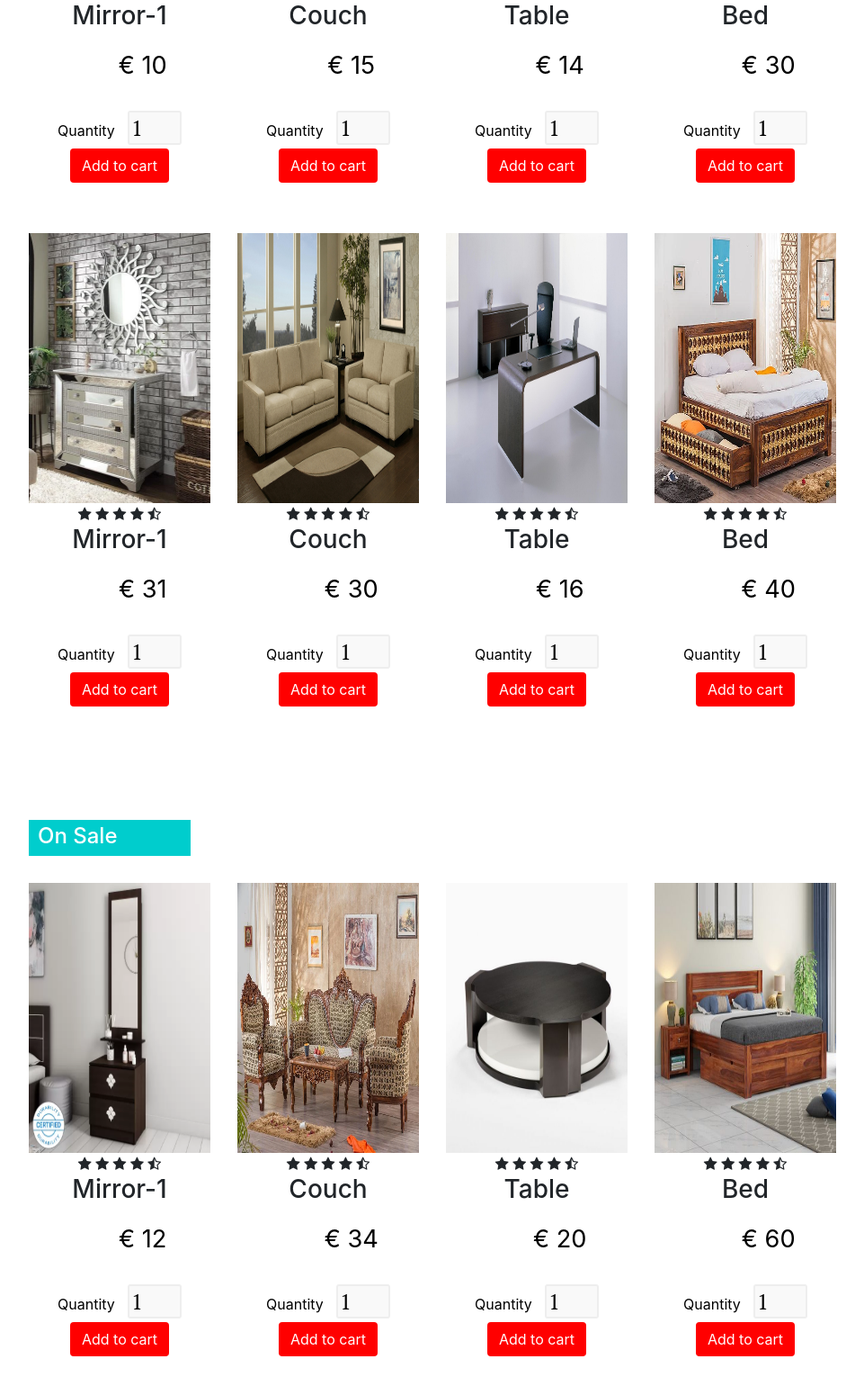
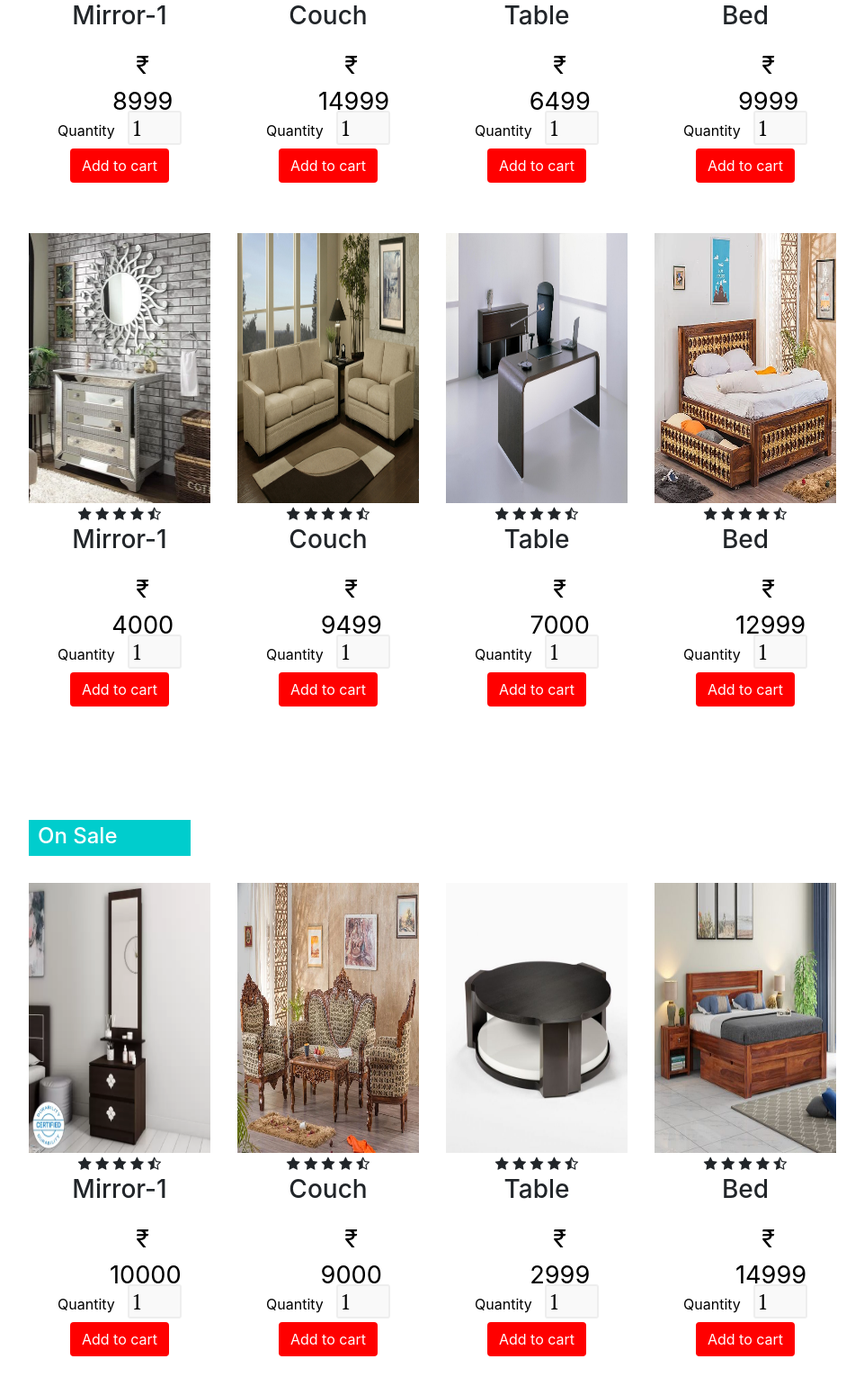
Before and after one commit to sumanmandal78/suman_store, a plain HTML site: page index.html in a window 1280 px wide. Shown: the part 1671-3221 px from the top of the page at 90% size, without its empty margins (159-1120 px from the left). Drawn offline with nearby package versions, Linux system fonts and the light colour scheme.

Commit message:
Update index.html

```diff
--- a/index.html
+++ b/index.html
@@ -145,7 +145,7 @@
 			<h3>Mirror-1</h3>
 			<div class="product-description" data-name="Mirror" data-price="10">
 
-				<p class="product-price">&euro; 10</p>
+				<p class="product-price">&#8377; 8999</p>
 				<form class="add-to-cart" action="cart.html" method="post">
 							<div>
 								<label for="qty-2">Quantity</label>
@@ -187,7 +187,7 @@
 			<h3>Couch</h3>
 			<div class="product-description" data-name="Couch" data-price="15">
 
-				<p class="product-price">&euro; 15</p>
+				<p class="product-price">&#8377; 14999</p>
 				<form class="add-to-cart" action="cart.html" method="post">
 							<div>
 								<label for="qty-2">Quantity</label>
@@ -230,7 +230,7 @@
 			<h3>Table</h3>
 			<div class="product-description" data-name="Table" data-price="14">
 
-				<p class="product-price">&euro; 14</p>
+				<p class="product-price">&#8377; 6499</p>
 				<form class="add-to-cart" action="cart.html" method="post">
 							<div>
 								<label for="qty-2">Quantity</label>
@@ -273,7 +273,7 @@
 			<h3>Bed</h3>
 			<div class="product-description" data-name="Bed" data-price="30">
 
-				<p class="product-price">&euro; 30</p>
+				<p class="product-price">&#8377; 9999</p>
 				<form class="add-to-cart" action="cart.html" method="post">
 							<div>
 								<label for="qty-2">Quantity</label>
@@ -319,7 +319,7 @@
 			<h3>Mirror-1</h3>
 			<div class="product-description" data-name="Mirror-1" data-price="31">
 
-				<p class="product-price">&euro; 31</p>
+				<p class="product-price">&#8377; 4000</p>
 				<form class="add-to-cart" action="cart.html" method="post">
 							<div>
 								<label for="qty-2">Quantity</label>
@@ -361,7 +361,7 @@
 			<h3>Couch</h3>
 			<div class="product-description" data-name="Couch" data-price="30">
 
-				<p class="product-price">&euro; 30</p>
+				<p class="product-price">&#8377; 9499</p>
 				<form class="add-to-cart" action="cart.html" method="post">
 							<div>
 								<label for="qty-2">Quantity</label>
@@ -404,7 +404,7 @@
 			<h3>Table</h3>
 			<div class="product-description" data-name="Table" data-price="16">
 
-				<p class="product-price">&euro; 16</p>
+				<p class="product-price">&#8377; 7000</p>
 				<form class="add-to-cart" action="cart.html" method="post">
 							<div>
 								<label for="qty-2">Quantity</label>
@@ -447,7 +447,7 @@
 			<h3>Bed</h3>
 			<div class="product-description" data-name="Bed" data-price="40">
 
-				<p class="product-price">&euro; 40</p>
+				<p class="product-price">&#8377; 12999</p>
 				<form class="add-to-cart" action="cart.html" method="post">
 							<div>
 								<label for="qty-2">Quantity</label>
@@ -506,7 +506,7 @@
 			<h3>Mirror-1</h3>
 			<div class="product-description" data-name="Mirror-1" data-price="12">
 
-				<p class="product-price">&euro; 12</p>
+				<p class="product-price">&#8377; 10000</p>
 				<form class="add-to-cart" action="cart.html" method="post">
 							<div>
 								<label for="qty-2">Quantity</label>
@@ -549,7 +549,7 @@
 
 			<div class="product-description" data-name="Couch" data-price="34">
 
-				<p class="product-price">&euro; 34</p>
+				<p class="product-price">&#8377; 9000</p>
 				<form class="add-to-cart" action="cart.html" method="post">
 							<div>
 								<label for="qty-2">Quantity</label>
@@ -592,7 +592,7 @@
 			<h3>Table</h3>
 			<div class="product-description" data-name="Table" data-price="20">
 
-				<p class="product-price">&euro; 20</p>
+				<p class="product-price">&#8377; 2999</p>
 				<form class="add-to-cart" action="cart.html" method="post">
 							<div>
 								<label for="qty-2">Quantity</label>
@@ -635,7 +635,7 @@
 			<h3>Bed</h3>
 			<div class="product-description" data-name="Bed" data-price="60">
 
-				<p class="product-price">&euro; 60</p>
+				<p class="product-price">&#8377; 14999</p>
 				<form class="add-to-cart" action="cart.html" method="post">
 							<div>
 								<label for="qty-2">Quantity</label>
@@ -679,7 +679,7 @@
 			<h3>Mirror-1</h3>
 			<div class="product-description" data-name="Mirror" data-price="17">
 
-				<p class="product-price">&euro; 17</p>
+				<p class="product-price">&#8377; 17999</p>
 				<form class="add-to-cart" action="cart.html" method="post">
 							<div>
 								<label for="qty-2">Quantity</label>
@@ -721,7 +721,7 @@
 			<h3>Couch</h3>
 			<div class="product-description" data-name="Couch" data-price="28">
 
-				<p class="product-price">&euro; 28</p>
+				<p class="product-price">&#8377; 14999</p>
 				<form class="add-to-cart" action="cart.html" method="post">
 							<div>
 								<label for="qty-2">Quantity</label>
@@ -764,7 +764,7 @@
 			<h3>Table</h3>
 			<div class="product-description" data-name="Table" data-price="21">
 
-				<p class="product-price">&euro; 21</p>
+				<p class="product-price">&#8377; 9999</p>
 				<form class="add-to-cart" action="cart.html" method="post">
 							<div>
 								<label for="qty-2">Quantity</label>
@@ -808,7 +808,7 @@
 
 			<div class="product-description" data-name="Bed" data-price="25">
 
-				<p class="product-price">&euro; 25</p>
+				<p class="product-price">&#8377; 19999</p>
 				<form class="add-to-cart" action="cart.html" method="post">
 							<div>
 								<label for="qty-2">Quantity</label>
```
